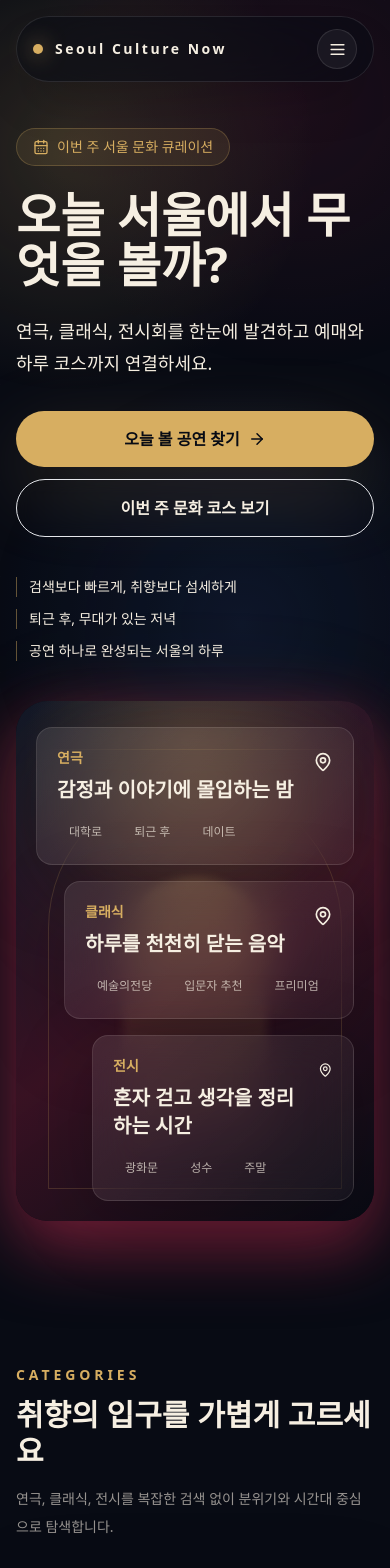
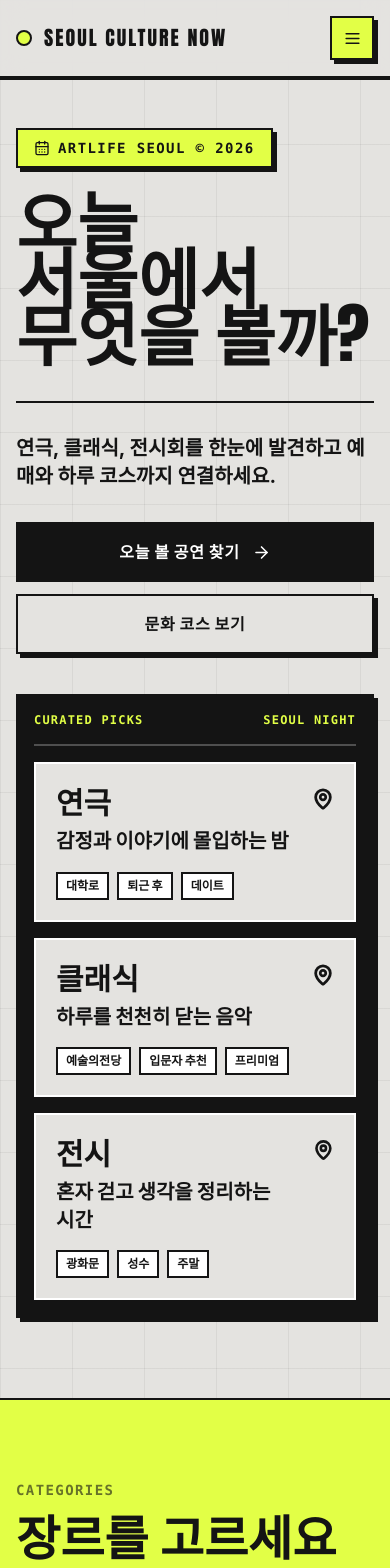
Before and after one commit to kmarx7/ArtinSeoul_co, a Next.js app: page / in a window 390 px wide. Shown: the top 1568 px of the page. Built offline with nearby package versions, Linux system fonts and the light colour scheme.

Commit message:
Apply Supanova-inspired landing style

```diff
--- a/src/app/globals.css
+++ b/src/app/globals.css
@@ -3,8 +3,10 @@
 @tailwind utilities;
 
 :root {
-  color-scheme: dark;
-  background: #080b14;
+  color-scheme: light;
+  background: #e4e3e0;
+  --font-display: Impact, "Arial Black", "Inter", system-ui, sans-serif;
+  --font-sans: Inter, Pretendard, -apple-system, BlinkMacSystemFont, "Segoe UI", sans-serif;
 }
 
 * {
@@ -18,26 +20,54 @@ html {
 body {
   margin: 0;
   min-height: 100vh;
-  background:
-    linear-gradient(180deg, rgba(8, 11, 20, 0.72), #080b14 680px),
-    radial-gradient(circle at 12% 0%, rgba(215, 174, 97, 0.18), transparent 30%),
-    radial-gradient(circle at 92% 8%, rgba(124, 32, 58, 0.24), transparent 31%),
-    #080b14;
-  color: #f6efe2;
+  overflow-x: hidden;
+  background: #e4e3e0;
+  color: #141414;
+  font-family: var(--font-sans);
 }
 
 ::selection {
-  background: rgba(215, 174, 97, 0.35);
-  color: #fff8ec;
+  background: #e2ff46;
+  color: #141414;
 }
 
-.glass-panel {
-  border: 1px solid rgba(246, 239, 226, 0.12);
-  background: linear-gradient(135deg, rgba(255, 255, 255, 0.09), rgba(255, 255, 255, 0.035));
-  box-shadow: 0 20px 80px rgba(0, 0, 0, 0.24);
-  backdrop-filter: blur(22px);
+h1,
+h2,
+h3,
+a,
+button {
+  word-break: keep-all;
 }
 
-.gold-line {
-  background: linear-gradient(90deg, transparent, rgba(215, 174, 97, 0.8), transparent);
+.text-stroke {
+  -webkit-text-stroke: 2px #141414;
+  color: transparent;
 }
+
+.text-stroke-white {
+  -webkit-text-stroke: 2px #ffffff;
+  color: transparent;
+}
+
+.brutal-card {
+  border: 2px solid #141414;
+  background: #e4e3e0;
+  box-shadow: 4px 4px 0px 0px rgba(20, 20, 20, 1);
+}
+
+.brutal-card:hover {
+  transform: translate(2px, 2px);
+  box-shadow: 2px 2px 0px 0px rgba(20, 20, 20, 1);
+}
+
+::-webkit-scrollbar {
+  width: 8px;
+}
+
+::-webkit-scrollbar-track {
+  background: #e4e3e0;
+}
+
+::-webkit-scrollbar-thumb {
+  background: #141414;
+}
--- a/src/app/page.tsx
+++ b/src/app/page.tsx
@@ -9,9 +9,7 @@ import NewsletterForm from "@/components/NewsletterForm";
 
 export default function Home() {
   return (
-    <main className="relative min-h-screen overflow-hidden bg-night text-pearl">
-      <div className="pointer-events-none fixed inset-0 bg-radial-stage opacity-80" />
-      <div className="pointer-events-none fixed inset-0 bg-[linear-gradient(rgba(255,255,255,.035)_1px,transparent_1px),linear-gradient(90deg,rgba(255,255,255,.03)_1px,transparent_1px)] bg-[size:96px_96px] opacity-20" />
+    <main className="relative min-h-screen overflow-hidden bg-fluxBg bg-paper-grid bg-[size:72px_72px] text-fluxDark">
       <Header />
       <Hero />
       <CategoryCards />
--- a/src/components/CategoryCards.tsx
+++ b/src/components/CategoryCards.tsx
@@ -23,32 +23,36 @@ const categories = [
 
 export default function CategoryCards() {
   return (
-    <section className="relative z-10 px-4 py-16 sm:px-6 lg:px-8">
+    <section className="border-y-2 border-fluxDark bg-fluxNeon px-4 py-20 sm:px-6">
       <div className="mx-auto max-w-7xl">
-        <div className="mb-8 flex flex-col justify-between gap-4 md:flex-row md:items-end">
+        <div className="mb-12 flex flex-col justify-between gap-4 border-b-2 border-fluxDark pb-5 md:flex-row md:items-end">
           <div>
-            <p className="text-sm font-semibold uppercase tracking-[0.28em] text-gold">Categories</p>
-            <h2 className="mt-3 text-3xl font-semibold text-pearl sm:text-4xl">취향의 입구를 가볍게 고르세요</h2>
+            <p className="font-mono text-sm font-black uppercase tracking-widest text-fluxDark/60">Categories</p>
+            <h2 className="mt-3 font-display text-5xl font-black uppercase leading-none text-fluxDark sm:text-6xl">
+              장르를 고르세요
+            </h2>
           </div>
-          <p className="max-w-xl text-sm leading-7 text-pearl/60">
+          <p className="max-w-xl text-lg font-bold leading-snug text-fluxDark">
             연극, 클래식, 전시를 복잡한 검색 없이 분위기와 시간대 중심으로 탐색합니다.
           </p>
         </div>
 
-        <div className="grid gap-5 md:grid-cols-3">
-          {categories.map(({ title, description, tags, Icon }) => (
+        <div className="grid gap-0 border-2 border-fluxDark md:grid-cols-3">
+          {categories.map(({ title, description, tags, Icon }, index) => (
             <article
               key={title}
-              className="glass-panel group rounded-2xl p-6 transition duration-300 hover:-translate-y-1 hover:border-gold/35"
+              className={`group cursor-pointer bg-fluxBg p-8 transition hover:bg-fluxDark hover:text-fluxNeon md:p-10 ${
+                index < 2 ? "border-b-2 border-fluxDark md:border-b-0 md:border-r-2" : ""
+              }`}
             >
-              <div className="mb-8 flex h-14 w-14 items-center justify-center rounded-2xl border border-gold/20 bg-gold/10 text-gold">
-                <Icon size={26} />
+              <div className="mb-10 text-fluxDark transition group-hover:text-fluxNeon">
+                <Icon size={48} strokeWidth={2.3} />
               </div>
-              <h3 className="text-2xl font-semibold text-pearl">{title}</h3>
-              <p className="mt-3 min-h-14 text-sm leading-7 text-pearl/66">{description}</p>
+              <h3 className="font-display text-5xl font-black uppercase leading-none">{title}</h3>
+              <p className="mt-5 min-h-20 text-lg font-bold leading-snug opacity-80">{description}</p>
               <div className="mt-6 flex flex-wrap gap-2">
                 {tags.map((tag) => (
-                  <span key={tag} className="rounded-full border border-white/10 px-3 py-1 text-xs text-pearl/60">
+                  <span key={tag} className="border-2 border-current px-2 py-1 text-xs font-black uppercase">
                     {tag}
                   </span>
                 ))}
--- a/src/components/CulturalRoutePreview.tsx
+++ b/src/components/CulturalRoutePreview.tsx
@@ -20,30 +20,40 @@ const routes = [
 
 export default function CulturalRoutePreview() {
   return (
-    <section id="routes" className="relative z-10 px-4 py-16 sm:px-6 lg:px-8">
+    <section id="routes" className="px-4 py-24 sm:px-6">
       <div className="mx-auto max-w-7xl">
-        <div className="mb-8 max-w-3xl">
-          <p className="text-sm font-semibold uppercase tracking-[0.28em] text-gold">Routes</p>
-          <h2 className="mt-3 text-3xl font-semibold text-pearl sm:text-4xl">공연 하나로 완성되는 서울의 하루</h2>
-          <p className="mt-4 text-sm leading-7 text-pearl/62">
+        <div className="relative mb-16">
+          <p className="font-mono text-sm font-black uppercase tracking-widest text-fluxGray">Routes</p>
+          <h2 className="relative z-10 mt-3 font-display text-[13vw] font-black uppercase leading-[0.86] text-fluxDark md:text-[8vw]">
+            공연 하나로 완성되는
+            <br />
+            서울의 하루
+          </h2>
+          <h3 className="pointer-events-none absolute -top-8 left-0 font-display text-[14vw] font-black uppercase leading-none text-stroke opacity-20 md:text-[9vw]">
+            Culture Route
+          </h3>
+          <p className="mt-6 max-w-xl text-lg font-bold leading-snug text-fluxDark/70">
             공연장 주변의 카페, 산책, 식사를 함께 묶어 하루의 흐름으로 제안합니다.
           </p>
         </div>
 
         <div className="grid gap-5 lg:grid-cols-3">
           {routes.map((route) => (
-            <article key={route.title} className="glass-panel rounded-2xl p-6 transition duration-300 hover:-translate-y-1 hover:border-gold/35">
-              <div className="mb-6 flex h-12 w-12 items-center justify-center rounded-full bg-wine/30 text-gold">
-                <Route size={22} />
+            <article
+              key={route.title}
+              className="border-2 border-fluxDark bg-white p-6 shadow-brutal transition hover:translate-x-0.5 hover:translate-y-0.5 hover:bg-fluxNeon hover:shadow-brutalSm"
+            >
+              <div className="mb-8 inline-flex border-2 border-fluxDark bg-fluxDark p-3 text-fluxNeon">
+                <Route size={28} strokeWidth={2.5} />
               </div>
-              <h3 className="text-2xl font-semibold text-pearl">{route.title}</h3>
-              <p className="mt-4 text-sm leading-7 text-pearl/70">{route.path}</p>
-              <p className="mt-5 rounded-2xl bg-white/7 p-4 text-sm leading-6 text-pearl/62">
+              <h3 className="font-display text-4xl font-black uppercase leading-none text-fluxDark">{route.title}</h3>
+              <p className="mt-5 text-base font-black leading-7 text-fluxDark">{route.path}</p>
+              <p className="mt-5 border-2 border-fluxDark bg-fluxBg p-4 text-sm font-bold leading-6 text-fluxDark/72">
                 추천 대상: {route.target}
               </p>
               <a
                 href="#"
-                className="mt-6 inline-flex items-center gap-2 rounded-full bg-white/8 px-4 py-3 text-sm font-semibold text-pearl transition hover:bg-gold hover:text-night"
+                className="mt-6 inline-flex items-center gap-2 border-2 border-fluxDark bg-fluxDark px-4 py-3 text-sm font-black uppercase tracking-wider text-white transition hover:bg-white hover:text-fluxDark"
               >
                 코스 보기
                 <ArrowRight size={16} />
--- a/src/components/Header.tsx
+++ b/src/components/Header.tsx
@@ -9,19 +9,23 @@ export default function Header() {
   const [isOpen, setIsOpen] = useState(false);
 
   return (
-    <header className="fixed left-0 right-0 top-0 z-50 px-4 pt-4 sm:px-6 lg:px-8">
-      <div className="mx-auto max-w-7xl rounded-full border border-white/10 bg-night/55 px-4 py-3 shadow-2xl shadow-black/20 backdrop-blur-2xl sm:px-5">
+    <header className="fixed left-0 right-0 top-0 z-50 border-b-4 border-fluxDark bg-fluxBg/90 px-4 py-4 backdrop-blur-md sm:px-6">
+      <div className="mx-auto max-w-7xl">
         <div className="flex items-center justify-between gap-4">
           <a href="#" className="flex min-w-fit items-center gap-3">
-            <span className="h-2.5 w-2.5 rounded-full bg-gold shadow-[0_0_22px_rgba(215,174,97,.95)]" />
-            <span className="text-sm font-semibold tracking-[0.18em] text-pearl sm:text-base">
+            <span className="h-4 w-4 rounded-full border-2 border-fluxDark bg-fluxNeon" />
+            <span className="font-display text-xl font-black uppercase tracking-widest text-fluxDark sm:text-2xl">
               Seoul Culture Now
             </span>
           </a>
 
-          <nav className="hidden items-center gap-7 text-sm text-pearl/72 lg:flex">
+          <nav className="hidden items-center gap-2 text-xs font-black uppercase tracking-widest text-fluxDark lg:flex">
             {navItems.map((item) => (
-              <a key={item} href="#" className="transition hover:text-gold">
+              <a
+                key={item}
+                href="#"
+                className="border-2 border-transparent px-3 py-1.5 transition hover:border-fluxDark hover:bg-fluxDark hover:text-fluxNeon"
+              >
                 {item}
               </a>
             ))}
@@ -30,7 +34,7 @@ export default function Header() {
           <div className="hidden items-center gap-3 sm:flex">
             <a
               href="#newsletter"
-              className="rounded-full bg-gold px-5 py-2.5 text-sm font-semibold text-night transition hover:bg-pearl"
+              className="border-2 border-fluxDark bg-fluxNeon px-5 py-2.5 text-sm font-black uppercase tracking-wider text-fluxDark shadow-brutal transition hover:translate-x-0.5 hover:translate-y-0.5 hover:shadow-brutalSm"
             >
               이번 주 추천 받기
             </a>
@@ -39,21 +43,22 @@ export default function Header() {
           <button
             type="button"
             onClick={() => setIsOpen((value) => !value)}
-            className="grid h-10 w-10 place-items-center rounded-full border border-white/10 bg-white/5 text-pearl lg:hidden"
+            className="grid h-11 w-11 place-items-center border-2 border-fluxDark bg-fluxNeon text-fluxDark shadow-brutal lg:hidden"
             aria-label="메뉴 열기"
+            aria-expanded={isOpen}
           >
             {isOpen ? <X size={19} /> : <Menu size={19} />}
           </button>
         </div>
 
         {isOpen ? (
-          <div className="mt-4 grid gap-2 border-t border-white/10 pt-4 lg:hidden">
+          <div className="mt-4 grid gap-2 border-t-2 border-fluxDark pt-4 lg:hidden">
             {navItems.map((item) => (
               <a
                 key={item}
                 href="#"
                 onClick={() => setIsOpen(false)}
-                className="rounded-full px-3 py-2 text-sm text-pearl/78 hover:bg-white/8 hover:text-gold"
+                className="border-2 border-fluxDark bg-fluxBg px-3 py-2 text-sm font-bold hover:bg-fluxDark hover:text-fluxNeon"
               >
                 {item}
               </a>
@@ -61,7 +66,7 @@ export default function Header() {
             <a
               href="#newsletter"
               onClick={() => setIsOpen(false)}
-              className="mt-2 rounded-full bg-gold px-4 py-3 text-center text-sm font-semibold text-night"
+              className="mt-2 border-2 border-fluxDark bg-fluxNeon px-4 py-3 text-center text-sm font-black uppercase tracking-widest text-fluxDark"
             >
               이번 주 추천 받기
             </a>
--- a/src/components/Hero.tsx
+++ b/src/components/Hero.tsx
@@ -20,70 +20,64 @@ const curationCards = [
 
 export default function Hero() {
   return (
-    <section className="relative z-10 px-4 pb-20 pt-32 sm:px-6 sm:pt-36 lg:px-8 lg:pb-28">
-      <div className="mx-auto grid max-w-7xl items-center gap-10 lg:grid-cols-[1.05fr_.95fr]">
+    <section className="relative px-4 pb-20 pt-32 sm:px-6 sm:pt-36 lg:pb-24">
+      <div className="mx-auto grid max-w-7xl items-end gap-10 lg:grid-cols-[1.08fr_.92fr]">
         <div>
-          <div className="mb-6 inline-flex items-center gap-2 rounded-full border border-gold/25 bg-gold/10 px-4 py-2 text-sm text-gold">
+          <div className="mb-6 inline-flex items-center gap-2 border-2 border-fluxDark bg-fluxNeon px-4 py-2 font-mono text-sm font-black uppercase tracking-widest text-fluxDark shadow-brutal">
             <CalendarDays size={16} />
-            이번 주 서울 문화 큐레이션
+            ArtLife Seoul © 2026
           </div>
-          <h1 className="max-w-3xl text-5xl font-semibold leading-[1.05] tracking-normal text-pearl sm:text-6xl lg:text-7xl">
-            오늘 서울에서 무엇을 볼까?
+          <h1 className="font-display text-[17vw] font-black uppercase leading-[0.85] tracking-normal text-fluxDark sm:text-[13vw] lg:text-[8.5vw]">
+            오늘 서울에서
+            <br />
+            무엇을 볼까?
           </h1>
-          <p className="mt-6 max-w-2xl text-lg leading-8 text-pearl/72 sm:text-xl">
+          <div className="mt-10 flex flex-col justify-between gap-8 border-t-2 border-fluxDark pt-8 md:flex-row md:items-end">
+            <p className="max-w-xl text-xl font-bold leading-snug text-fluxDark sm:text-2xl">
               연극, 클래식, 전시회를 한눈에 발견하고 예매와 하루 코스까지 연결하세요.
             </p>
-          <div className="mt-8 flex flex-col gap-3 sm:flex-row">
+            <div className="flex flex-col gap-3 sm:flex-row md:flex-col xl:flex-row">
               <a
                 href="#featured"
-              className="inline-flex items-center justify-center gap-2 rounded-full bg-gold px-6 py-4 text-base font-semibold text-night shadow-glow transition hover:bg-pearl"
+                className="inline-flex items-center justify-center gap-3 border-2 border-fluxDark bg-fluxDark px-6 py-4 text-base font-black uppercase tracking-wider text-white transition hover:bg-fluxNeon hover:text-fluxDark"
               >
                 오늘 볼 공연 찾기
-              <ArrowRight size={18} />
+                <ArrowRight size={19} />
               </a>
               <a
                 href="#routes"
-              className="inline-flex items-center justify-center gap-2 rounded-full border border-white/14 bg-white/8 px-6 py-4 text-base font-semibold text-pearl backdrop-blur transition hover:border-gold/45 hover:text-gold"
+                className="inline-flex items-center justify-center gap-3 border-2 border-fluxDark bg-fluxBg px-6 py-4 text-base font-black uppercase tracking-wider text-fluxDark shadow-brutal transition hover:translate-x-0.5 hover:translate-y-0.5 hover:shadow-brutalSm"
               >
-              이번 주 문화 코스 보기
+                문화 코스 보기
               </a>
             </div>
-
-          <div className="mt-10 grid gap-3 text-sm text-pearl/58 sm:grid-cols-3">
-            {["검색보다 빠르게, 취향보다 섬세하게", "퇴근 후, 무대가 있는 저녁", "공연 하나로 완성되는 서울의 하루"].map(
-              (item) => (
-                <p key={item} className="border-l border-gold/45 pl-3">
-                  {item}
-                </p>
-              ),
-            )}
           </div>
         </div>
 
-        <div className="relative min-h-[520px]">
-          <div className="absolute inset-0 rounded-[2rem] bg-[radial-gradient(circle_at_50%_10%,rgba(215,174,97,.24),transparent_34%),linear-gradient(145deg,rgba(16,24,39,.95),rgba(76,22,42,.72)_52%,rgba(8,11,20,.95))] shadow-wine" />
-          <div className="absolute inset-x-8 top-10 h-44 rounded-b-full bg-gold/15 blur-3xl" />
-          <div className="absolute left-8 right-8 top-12 h-px gold-line" />
-          <div className="absolute bottom-8 left-8 right-8 top-20 rounded-t-full border border-gold/20 bg-black/18" />
-          <div className="absolute bottom-14 left-1/2 h-72 w-36 -translate-x-1/2 rounded-t-full bg-gradient-to-b from-gold/25 to-transparent blur-sm" />
-
-          <div className="absolute inset-0 flex flex-col justify-end gap-4 p-5 sm:p-8">
+        <div className="relative border-2 border-fluxDark bg-fluxDark p-4 text-white shadow-brutal">
+          <div className="absolute -right-4 -top-4 hidden rotate-2 border-2 border-fluxDark bg-fluxNeon px-4 py-2 font-display text-4xl font-black uppercase text-fluxDark sm:block">
+            NOW
+          </div>
+          <div className="mb-4 flex items-center justify-between border-b-2 border-white/25 pb-4 font-mono text-xs font-black uppercase tracking-widest text-fluxNeon">
+            <span>Curated Picks</span>
+            <span>Seoul Night</span>
+          </div>
+          <div className="flex flex-col gap-4">
             {curationCards.map((card, index) => (
               <article
                 key={card.genre}
-                className="glass-panel group rounded-2xl p-5 transition duration-300 hover:-translate-y-1 hover:border-gold/35"
-                style={{ marginLeft: `${index * 28}px` }}
+                className="group border-2 border-white bg-fluxBg p-5 text-fluxDark transition hover:bg-fluxNeon"
               >
                 <div className="flex items-start justify-between gap-4">
                   <div>
-                    <p className="text-sm font-semibold text-gold">{card.genre}</p>
-                    <h2 className="mt-2 text-xl font-semibold text-pearl">{card.copy}</h2>
+                    <p className="font-display text-3xl font-black uppercase">{card.genre}</p>
+                    <h2 className="mt-2 text-xl font-black leading-snug">{card.copy}</h2>
                   </div>
-                  <MapPin className="mt-1 text-pearl/38 transition group-hover:text-gold" size={20} />
+                  <MapPin className="mt-1 transition group-hover:rotate-12" size={22} strokeWidth={3} />
                 </div>
                 <div className="mt-4 flex flex-wrap gap-2">
                   {card.tags.map((tag) => (
-                    <span key={tag} className="rounded-full bg-white/8 px-3 py-1 text-xs text-pearl/70">
+                    <span key={tag} className="border-2 border-fluxDark bg-white px-2 py-1 text-xs font-black uppercase">
                       {tag}
                     </span>
                   ))}
```
Also changed, not shown: src/components/EventCard.tsx (+11 -11 lines), src/components/FeaturedEvents.tsx (+7 -5 lines), src/components/Footer.tsx (+8 -8 lines), src/components/MoodRecommendation.tsx (+17 -12 lines), src/components/NewsletterForm.tsx (+15 -14 lines), tailwind.config.ts (+13 -10 lines). Lines whose indentation alone changed are shown as unchanged.
